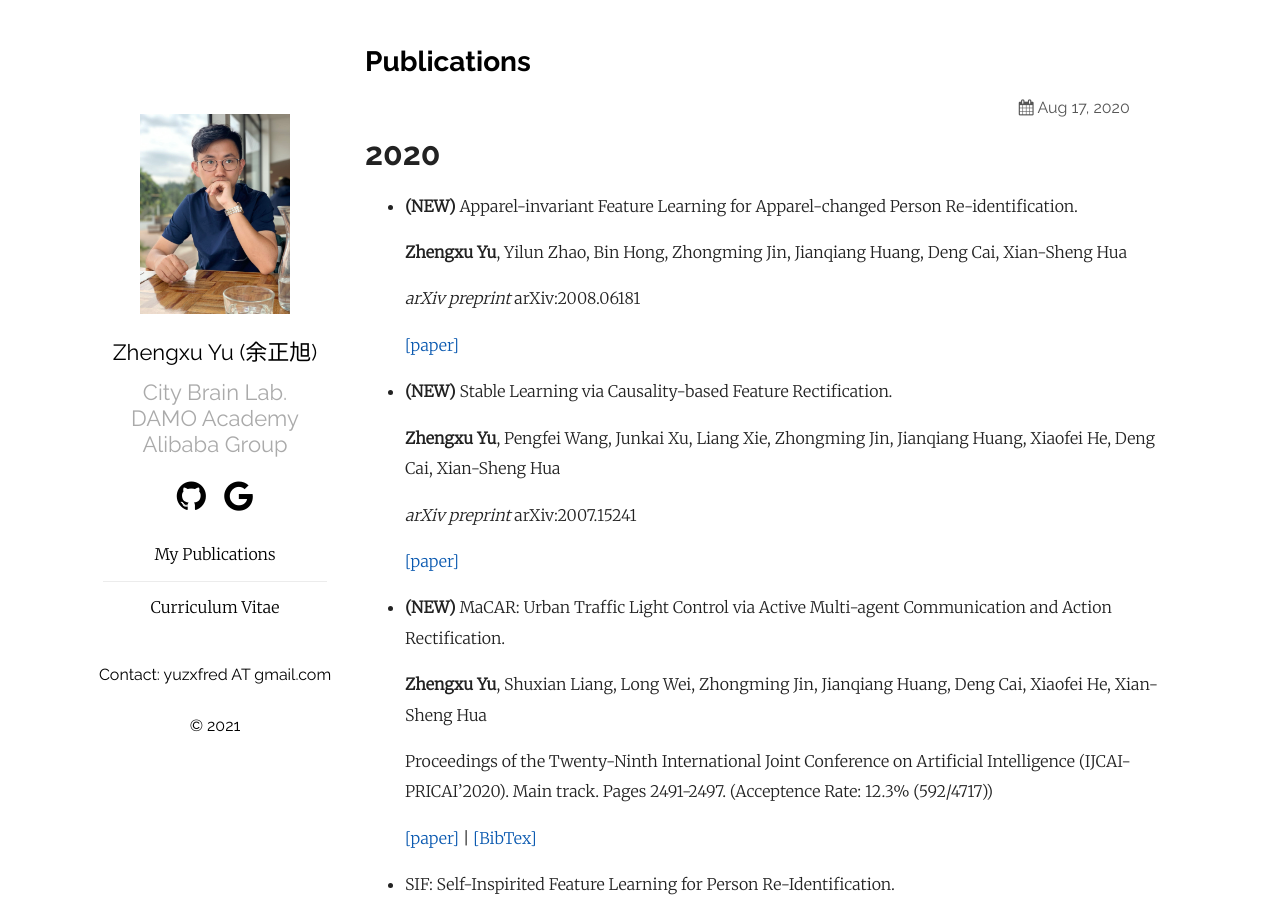
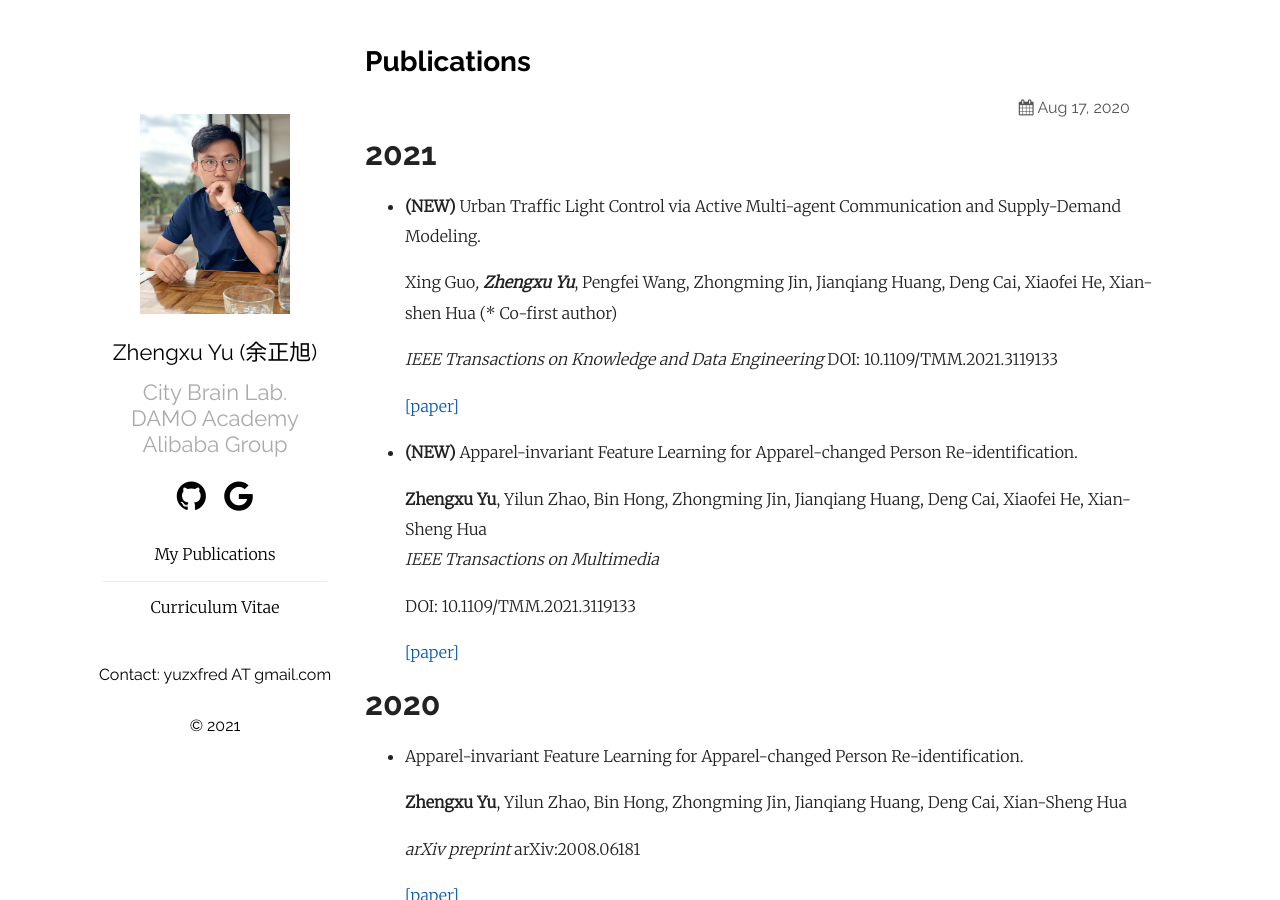
Before and after one commit to zhengxuyu/zhengxuyu.github.io, a Jekyll site: the page built from pages/publication.md, in a window 1280 px wide and 900 px high. Built offline with Jekyll 4.4.1, drawn with Linux system fonts in a browser that asks for light colours.

Commit message:
update 21-12-31

```diff
--- a/pages/publication.md
+++ b/pages/publication.md
@@ -3,9 +3,29 @@ layout: post
 title:  Publications
 date:   2020-08-17
 ---
+# 2021
+- **(NEW)** Urban Traffic Light Control via Active Multi-agent Communication and Supply-Demand Modeling.
+
+  Xing Guo*, **Zhengxu Yu***, Pengfei Wang, Zhongming Jin, Jianqiang Huang, Deng Cai, Xiaofei He, Xian-shen Hua
+  (* Co-first author)
+
+  *IEEE Transactions on Knowledge and Data Engineering*
+  DOI: 10.1109/TMM.2021.3119133
+
+  [[paper]](https://ieeexplore.ieee.org/document/9566823/)
+
+
+- **(NEW)** Apparel-invariant Feature Learning for Apparel-changed Person Re-identification.
+
+  **Zhengxu Yu**, Yilun Zhao, Bin Hong, Zhongming Jin, Jianqiang Huang, Deng Cai, Xiaofei He, Xian-Sheng Hua
+  *IEEE Transactions on Multimedia*
+
+  DOI: 10.1109/TMM.2021.3119133
+
+  [[paper]](https://ieeexplore.ieee.org/document/9566823/)
 
 # 2020
-- **(NEW)** Apparel-invariant Feature Learning for Apparel-changed Person Re-identification.
+- Apparel-invariant Feature Learning for Apparel-changed Person Re-identification.
 
   **Zhengxu Yu**, Yilun Zhao, Bin Hong, Zhongming Jin, Jianqiang Huang, Deng Cai, Xian-Sheng Hua
 
@@ -13,7 +33,7 @@ date:   2020-08-17
 
   [[paper]](https://arxiv.org/abs/2008.06181)
 
-- **(NEW)** Stable Learning via Causality-based Feature Rectification.
+- Stable Learning via Causality-based Feature Rectification.
 
   **Zhengxu Yu**, Pengfei Wang, Junkai Xu, Liang Xie, Zhongming Jin, Jianqiang Huang, Xiaofei He, Deng Cai, Xian-Sheng Hua
 
@@ -21,7 +41,7 @@ date:   2020-08-17
 
   [[paper]](http://arxiv.org/abs/2007.15241)
 
-- **(NEW)** MaCAR: Urban Traffic Light Control via Active Multi-agent Communication and Action Rectification.
+- MaCAR: Urban Traffic Light Control via Active Multi-agent Communication and Action Rectification.
 
   **Zhengxu Yu**, Shuxian Liang, Long Wei, Zhongming Jin, Jianqiang Huang, Deng Cai, Xiaofei He, Xian-Sheng Hua
 
```
